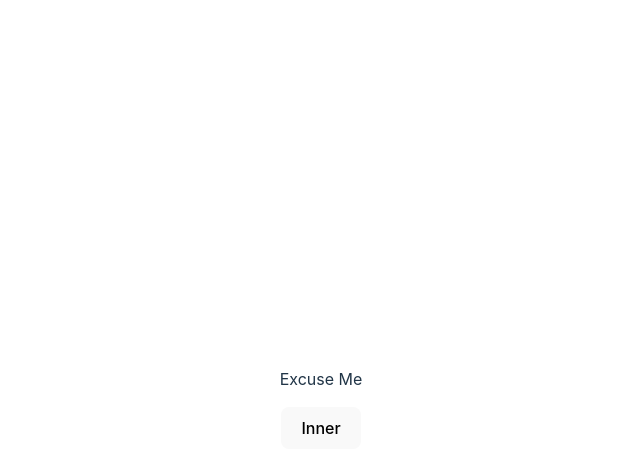
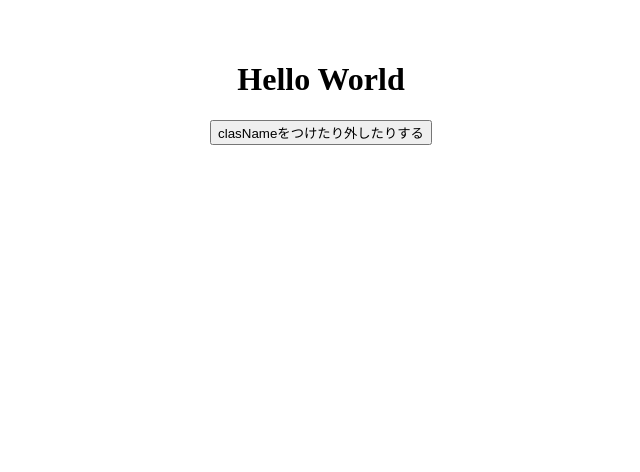
Before and after one commit to RikutoOgaki/write_happily_code-2, a React (Vite) app in the folder ioc/: page / in a window 1280 px wide. Shown: the top 472 px of the page, without its empty margins (319-959 px from the left). Built offline with nearby package versions, Linux system fonts and the light colour scheme.

Commit message:
React classname add

```diff
--- /dev/null
+++ b/ioc/src/class.css
@@ -0,0 +1,3 @@
+.red{
+    color: red;
+}
--- /dev/null
+++ b/ioc/src/class.jsx
@@ -0,0 +1,17 @@
+// rafceで下記の内容を一気に書いてくれる
+import React, { useState } from 'react'
+
+const clas = () => {
+    const [active,setActive] =useState(false)
+    const classTogle = () =>{
+        setActive(!active)
+    }
+  return (
+    <div>
+        <h1 className={active ? "red" : ""}>Hello World</h1>
+        <button onClick={classTogle}>clasNameをつけたり外したりする</button>
+    </div>
+  )
+}
+
+export default clas
--- a/ioc/src/main.jsx
+++ b/ioc/src/main.jsx
@@ -4,13 +4,16 @@ import App from './App'
 import App2 from "./app2"
 import Btn from "./btn"
 import Text from "./text"
-import './index.css'
+import Class from "./class"
+// import './index.css'
+import'./class.css'
 
 ReactDOM.createRoot(document.getElementById('root')).render(
   <React.StrictMode>
     {/* <App />
     <App2 /> */}
     {/* <Btn /> */}
-    <Text/>
+    {/* <Text/> */}
+    <Class/>
   </React.StrictMode>
 )
```
